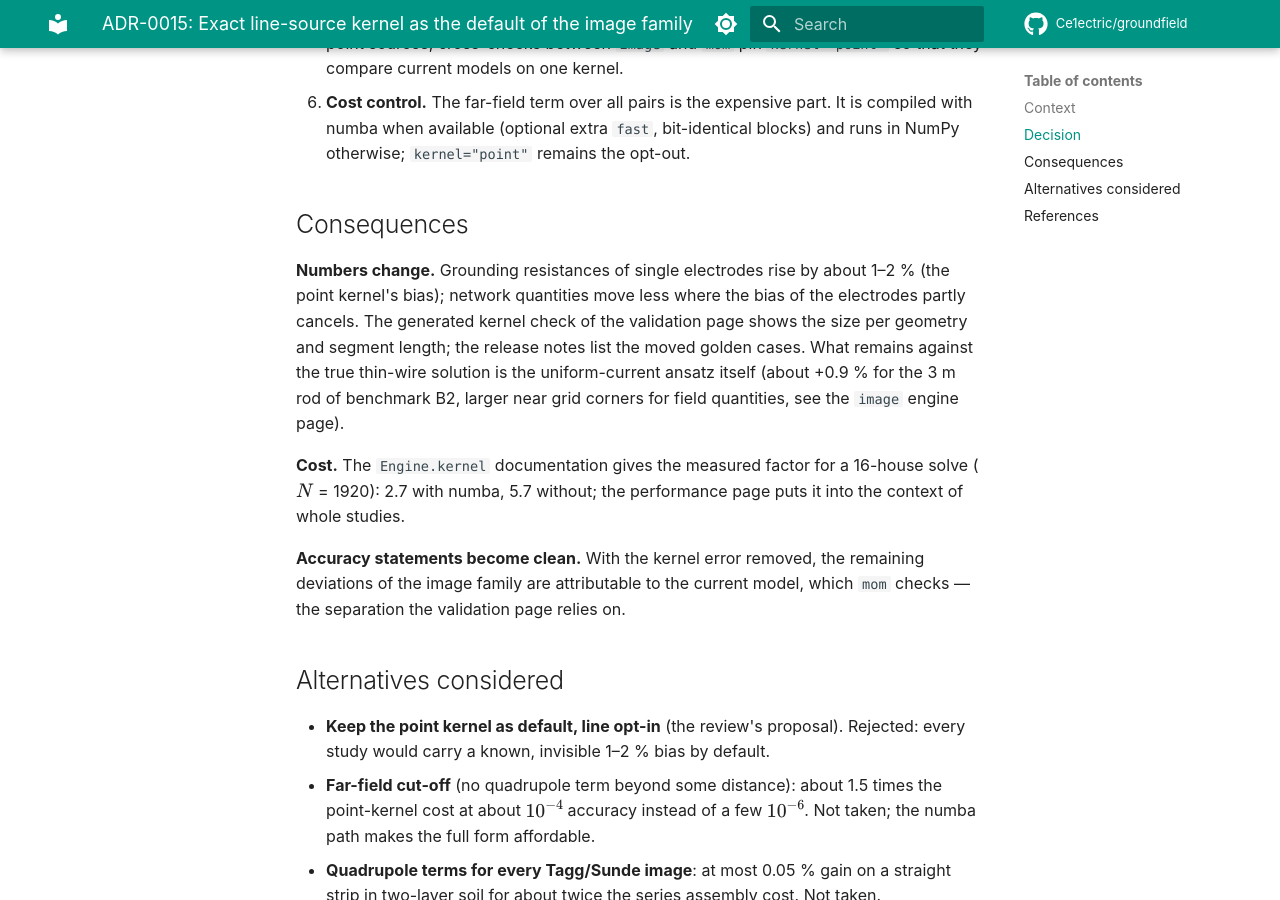
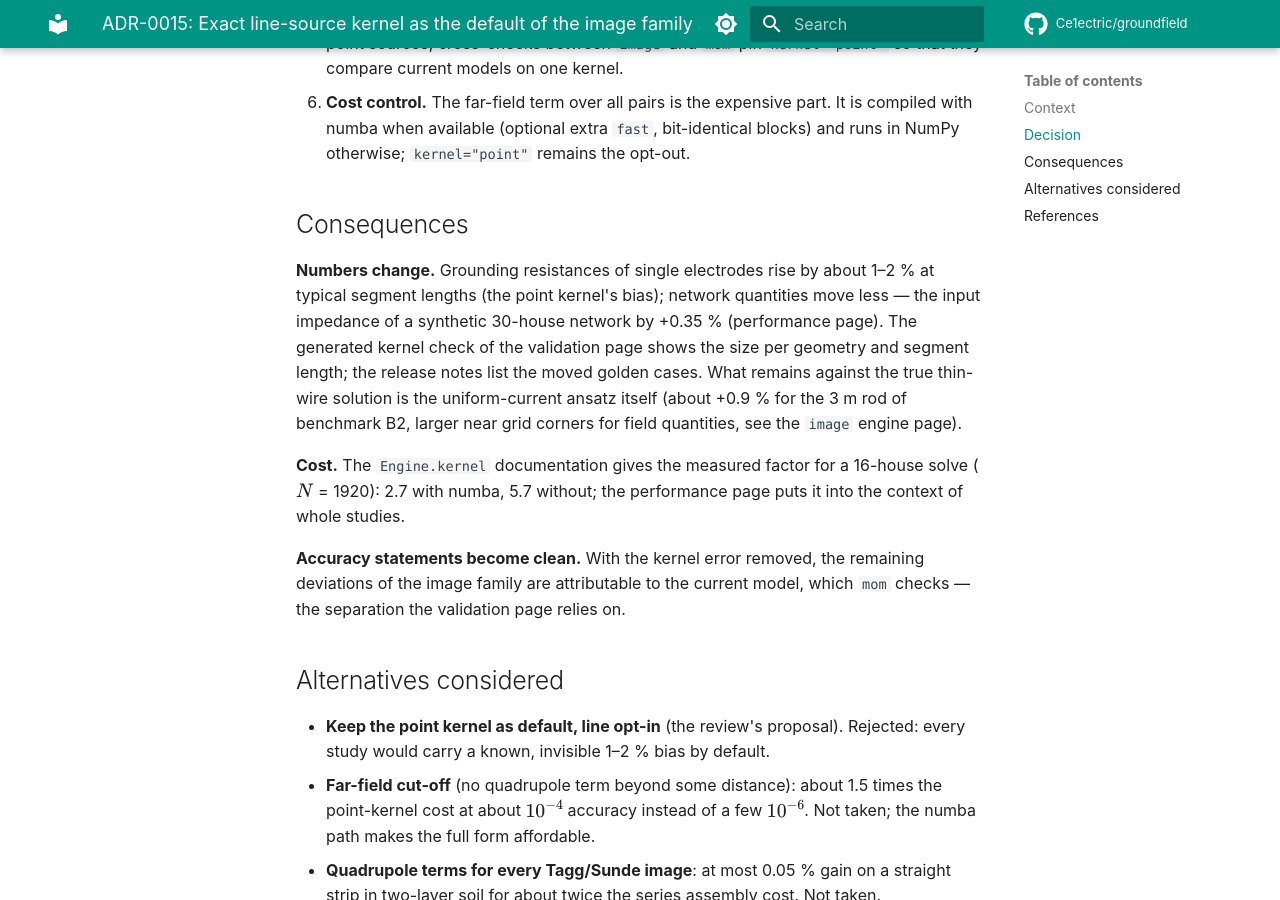
Before and after one commit to Ce1ectric/groundfield, an MkDocs documentation site: the page built from docs/adr/0015-line-source-kernel-default.md, in a window 1280 px wide and 900 px high, scrolled down 1901 px. Built offline with MkDocs 1.6.1 and Material for MkDocs 9.7.7, drawn with Linux system fonts in a browser that asks for light colours; nearby versions of some CDN libraries; library files that are not in the unit come from our copies; comment, search, counter and statistics services are not loaded.

Commit message:
docs(explanation): penetration depth only for inductive worlds; measured network effect of the line kernel in ADR-0015
Co-Authored-By: Claude Opus 5.5 <noreply@anthropic.com>
Claude-Session: https://claude.ai/code/session_01F8LzrAcX7ocSyB3JNU1PmW

```diff
--- a/docs/adr/0015-line-source-kernel-default.md
+++ b/docs/adr/0015-line-source-kernel-default.md
@@ -76,9 +76,10 @@ release, with `kernel="point"` reproducing the old numbers.
 ## Consequences
 
 **Numbers change.** Grounding resistances of single electrodes rise by
-about 1–2 % (the point kernel's bias); network quantities move less where
-the bias of the electrodes partly cancels. The generated kernel check of
-the validation page shows the size per geometry and segment length; the
+about 1–2 % at typical segment lengths (the point kernel's bias); network
+quantities move less — the input impedance of a synthetic 30-house network
+by +0.35 % (performance page). The generated kernel check of the
+validation page shows the size per geometry and segment length; the
 release notes list the moved golden cases. What remains against the true
 thin-wire solution is the uniform-current ansatz itself (about +0.9 % for
 the 3 m rod of benchmark B2, larger near grid corners for field
```
Also changed, not shown: docs/explanation/earth-return.md (+1 -1 lines).
